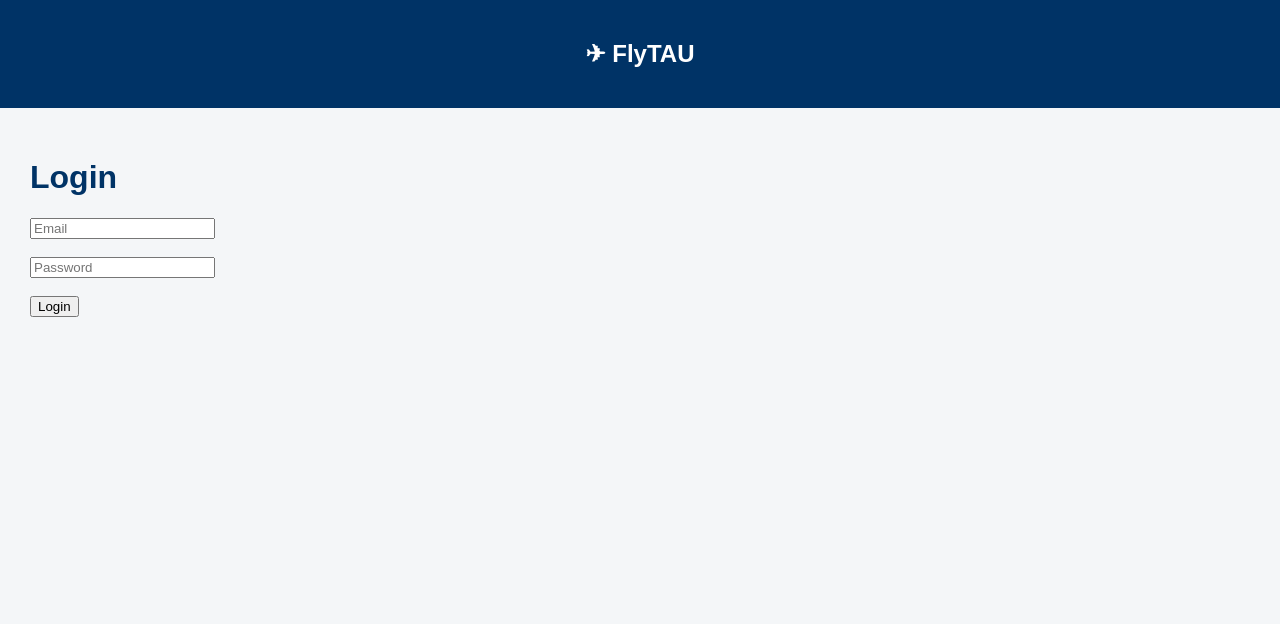
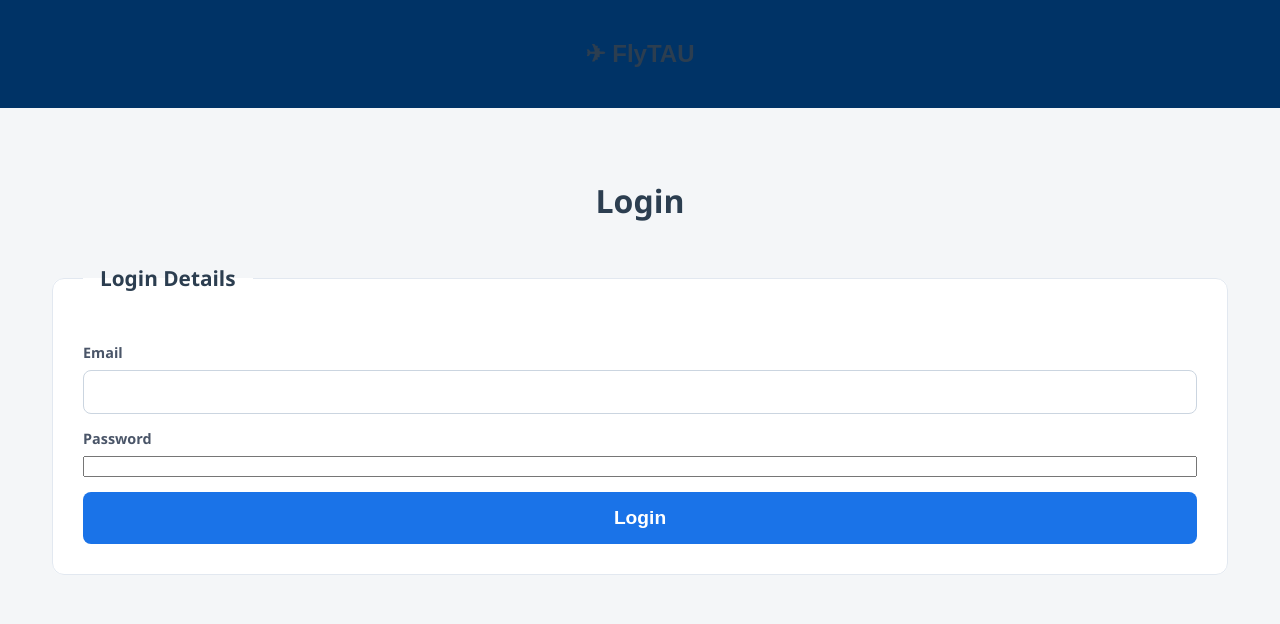
Before and after one commit to mayzamir77/FlyTAU, a Flask app: page /login in a window 1280 px wide. Shown: the top 624 px of the page. Run offline with Flask 3, Linux system fonts and the light colour scheme.

Commit message:
css rona

```diff
--- a/templates/base.html
+++ b/templates/base.html
@@ -6,6 +6,7 @@
     <title>{% block title %}FlyTAU{% endblock %}</title>
 
     <link rel="stylesheet" href="{{ url_for('static', filename='base.css') }}">
+    <link rel="stylesheet" href="{{ url_for('static', filename='tables.css') }}">
 
     {% block extra_css %}{% endblock %}
 </head>
--- a/templates/login.html
+++ b/templates/login.html
@@ -4,31 +4,56 @@
 
 {% block content %}
 
+<div class="container">
+
+    <h1>Login</h1>
+
     {% if error %}
-    <p style="color:red;">{{ error }}</p>
+        <div class="error">
+            {{ error }}
+        </div>
     {% endif %}
 
-<div>
-    <h1>Login</h1>
     <form action="/login" method="POST">
-        <input placeholder="Email"
-               autocomplete="off"
+
+        <fieldset>
+            <legend>
+                <h3>Login Details</h3>
+            </legend>
+
+            <div class="form-group">
+                <label for="email">Email</label>
+                <input
+                    id="email"
                     type="email"
                     name="email"
                     maxlength="100"
+                    autocomplete="off"
                     value="{{ email }}"
-               required>
-        <br><br>
+                    required
+                >
+            </div>
 
-        <input placeholder="Password"
+            <div class="form-group">
+                <label for="password">Password</label>
+                <input
+                    id="password"
                     type="password"
                     name="password"
                     maxlength="100"
-               required>
-        <br><br>
+                    required
+                >
+            </div>
 
-        <input type="submit" value="Login">
+            <input
+                type="submit"
+                value="Login"
+                class="btn-large"
+            >
+
+        </fieldset>
     </form>
+
 </div>
 
 {% endblock %}
```
Lines whose indentation alone changed are shown as unchanged.
